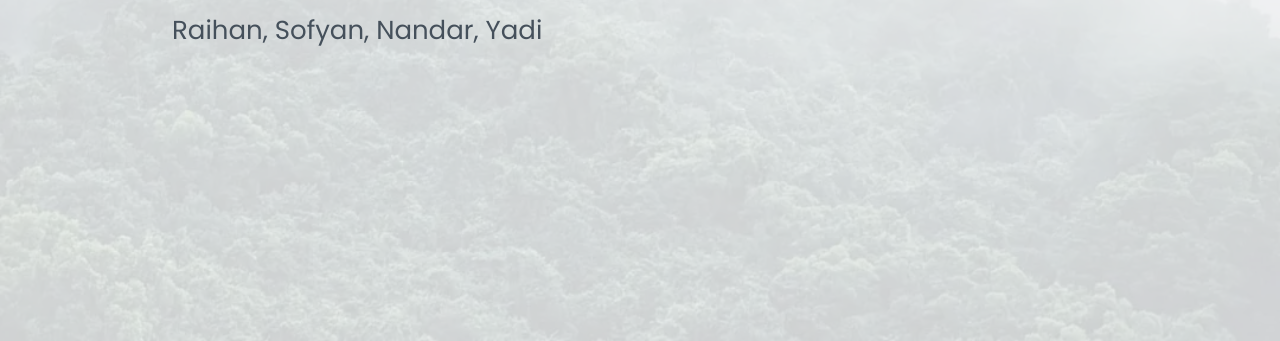
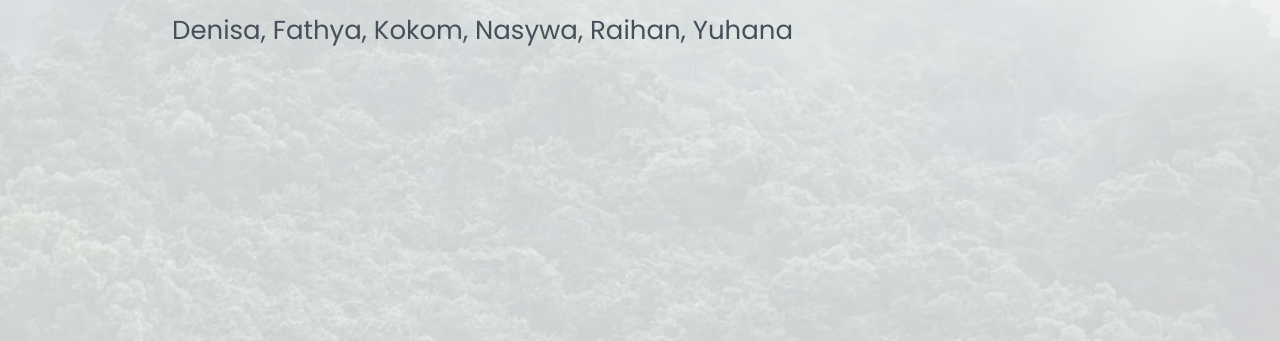
Before and after one commit to raihanalbani/leuweung, a plain HTML site: page index.html in a window 1280 px wide. Shown: the part 459-800 px from the top of the page. Drawn offline with nearby package versions, Linux system fonts and the light colour scheme.

Commit message:
Update index.html

```diff
--- a/index.html
+++ b/index.html
@@ -56,7 +56,7 @@
       <h1>Leuweung Sancang</h1>
       <p>Berlokasi di <span class="typed" data-typed-items="Garut, Jawa Barat"></span></p>
       <p>by Kelompok 4 XII IPS 4</p>
-      <p>Raihan, Sofyan, Nandar, Yadi</p>
+      <p>Denisa, Fathya, Kokom, Nasywa, Raihan, Yuhana</p>
     </div>
   </section><!-- End Hero -->
 
```
